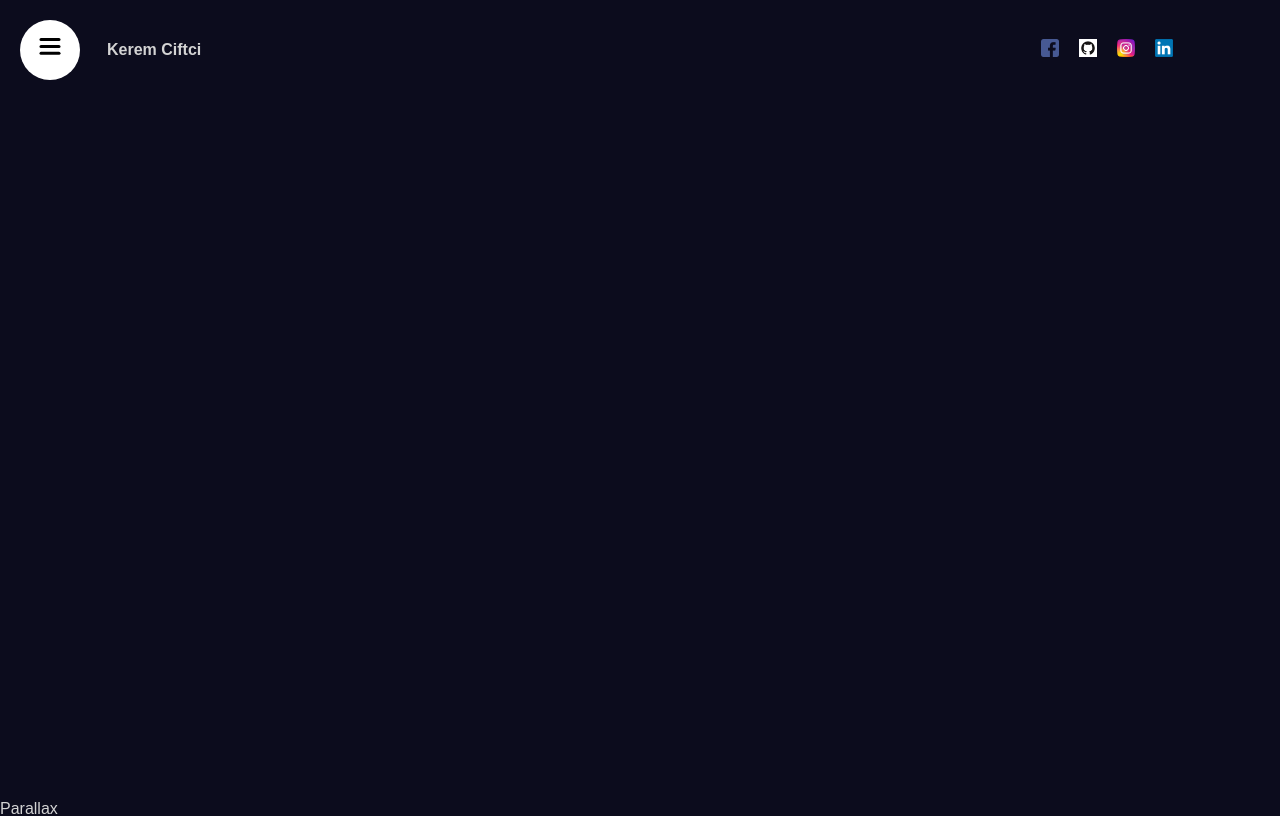
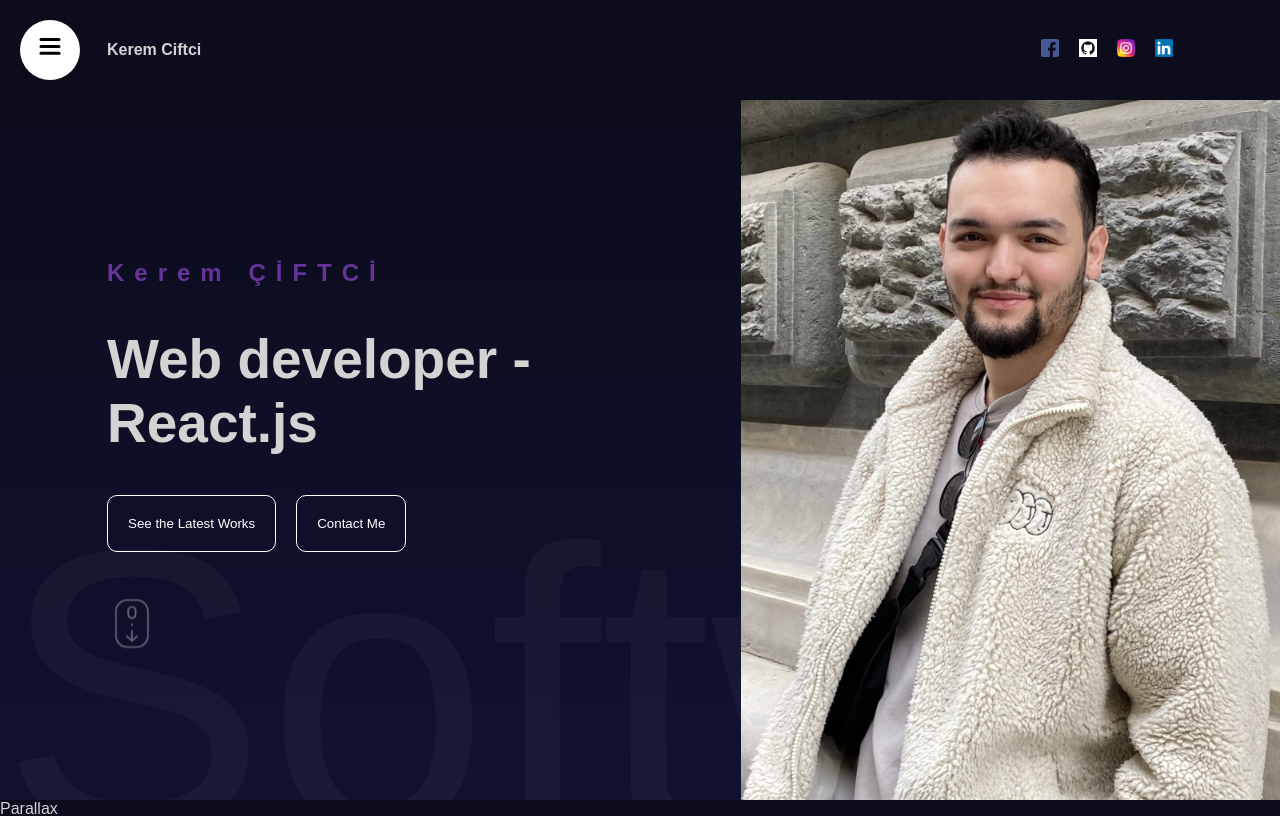
Before and after one commit to keremciftcidev/Portfolio-kerem, a React (Vite) app in the folder portfolio/: page / in a window 1280 px wide. Shown: the top 816 px of the page. Built offline with nearby package versions, Linux system fonts and the light colour scheme.

Commit message:
Added hero sectiona

```diff
--- a/portfolio/src/App.jsx
+++ b/portfolio/src/App.jsx
@@ -1,18 +1,22 @@
 import "./app.scss"
 import { Navbar } from "./components/navbar/Navbar";
 
+import Heros from "./components/hero/Heros";
+
+
 const App = () => {
   return <div>
-    <section>
+    <section id="Homepage">
       <Navbar/>
+      <Heros/>
     </section>
     <section>Parallax</section>
-    <section>Sevices</section>
+    <section id="Services">Services</section>
     <section>Parallax</section>
     <section>Portfolio1</section>
     <section>Portfolio2</section>
     <section>Portfolio3</section>
-    <section>Contact</section>
+    <section id="Contact">Contact</section>
   </div>;
 };
 
--- /dev/null
+++ b/portfolio/src/components/hero/Heros.jsx
@@ -0,0 +1,58 @@
+import "./hero.scss";
+import { motion } from "framer-motion";
+
+const textVariants = {
+  initial: {
+    x: -500,
+    opacity: 0,
+  },
+  animate: {
+    x: 0,
+    opacity: 1,
+    transition: {
+      duration: 1,
+      staggerChildren: 0.1,
+    },
+  },
+  scrollButton:{
+    opacity:0,
+    y:10,
+    transition:{
+        duration:2,
+        repeat:Infinity
+    }
+  }
+};
+
+const Heros = () => {
+  return (
+    <div className="hero">
+      <div className="wrapper">
+        <motion.div
+          className="textContainer"
+          variants={textVariants}
+          initial="initial"
+          animate="animate"
+        >
+          <motion.h2 variants={textVariants}>Kerem ÇİFTCİ</motion.h2>
+          <motion.h1 variants={textVariants}>
+            Web developer - React.js
+          </motion.h1>
+          <motion.div variants={textVariants} className="buttons">
+            <motion.button variants={textVariants}>
+              See the Latest Works
+            </motion.button>
+            <motion.button variants={textVariants}>Contact Me</motion.button>
+          </motion.div>
+          <motion.img variants={textVariants} animate="scrollButton" src="/scroll.png" alt="" />
+        </motion.div>
+      </div>
+      <div className="slidingTextContainer">Software Developer</div>
+      <div className="imageContainer">
+        <img src="/herok1.png" alt="" />
+      </div>
+    </div>
+  );
+};
+
+export default Heros;
--- /dev/null
+++ b/portfolio/src/components/hero/hero.scss
@@ -0,0 +1,60 @@
+.hero{
+    height: calc(100vh - 100px);
+    overflow: hidden;
+    background:linear-gradient(180deg,#0c0c1d, #111132) ;
+    position: relative;
+
+    .wrapper{
+        max-width: 1066px;
+        height: 100%;
+        margin: auto;
+
+        .textContainer{
+            width: 50%;
+            height: 100%;
+            display: flex;
+            flex-direction: column;
+            justify-content: center;
+            gap: 40px;
+        }
+
+        h2{
+            font-style: 30px;
+            color: rebeccapurple;
+            letter-spacing: 10px;
+        }
+        h1{
+            font-size: 55px;
+        }
+        .buttons{
+            button{
+                padding: 20px;
+                border: 1px solid white;
+                border-radius: 10px;
+                background-color: transparent;
+                color: white;
+                margin-right: 20px;
+                cursor: pointer;
+                font-weight: 300px;
+            }
+        }
+        img{
+            width: 50px;
+        }
+    }
+
+    .slidingTextContainer{
+        position: absolute;
+        font-size: 50vh;
+        bottom: -120px;
+        white-space: nowrap;
+        color: #ffffff09;
+    }
+
+    .imageContainer{
+        height: 100%;
+        right: 0;
+        top: 0;
+        position: absolute;
+    }
+}
--- a/portfolio/src/components/sidebar/Sidebar.jsx
+++ b/portfolio/src/components/sidebar/Sidebar.jsx
@@ -5,6 +5,7 @@
 import { useState } from "react";
 
 const Sidebar = () => {
+
   const [open, setOpen] = useState(false);
 
   const variants = {
--- a/portfolio/src/components/sidebar/links/Links.jsx
+++ b/portfolio/src/components/sidebar/links/Links.jsx
@@ -1,16 +1,18 @@
+import { motion } from "framer-motion";
 
 
 const Links = () => {
   const items = ["Homepage", "Services", "Portfolio", "Contact", "About"];
 
   return (
-    <div className="links">
+    <motion.div className="links">
       {items.map((item) => (
-        <a href={`#${item}`} key={item}>
+        <motion.a href={`#${item}`} key={item} whileHover={{scale:1.1}} whileTap={{scale:0.95}}>
           {item}
-        </a>
+
+        </motion.a>
       ))}
-    </div>
+    </motion.div>
   );
 };
 
```
Also changed, not shown: portfolio/public/herok1.png (added).
